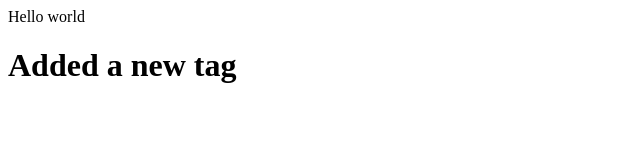
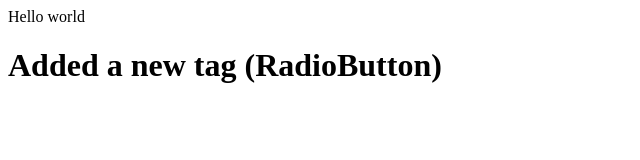
Before and after one commit to BodasKapil/newRepo, a plain HTML site: page index.html in a window 1280 px wide. Shown: the whole page, without its empty margins (0-640 px from the left). Drawn offline with Linux system fonts and the light colour scheme.

```diff
--- a/index.html
+++ b/index.html
@@ -1,2 +1,2 @@
 <p>Hello world</p>
-<h1>Added a new tag </h1>
+<h1>Added a new tag (RadioButton)</h1>
```
